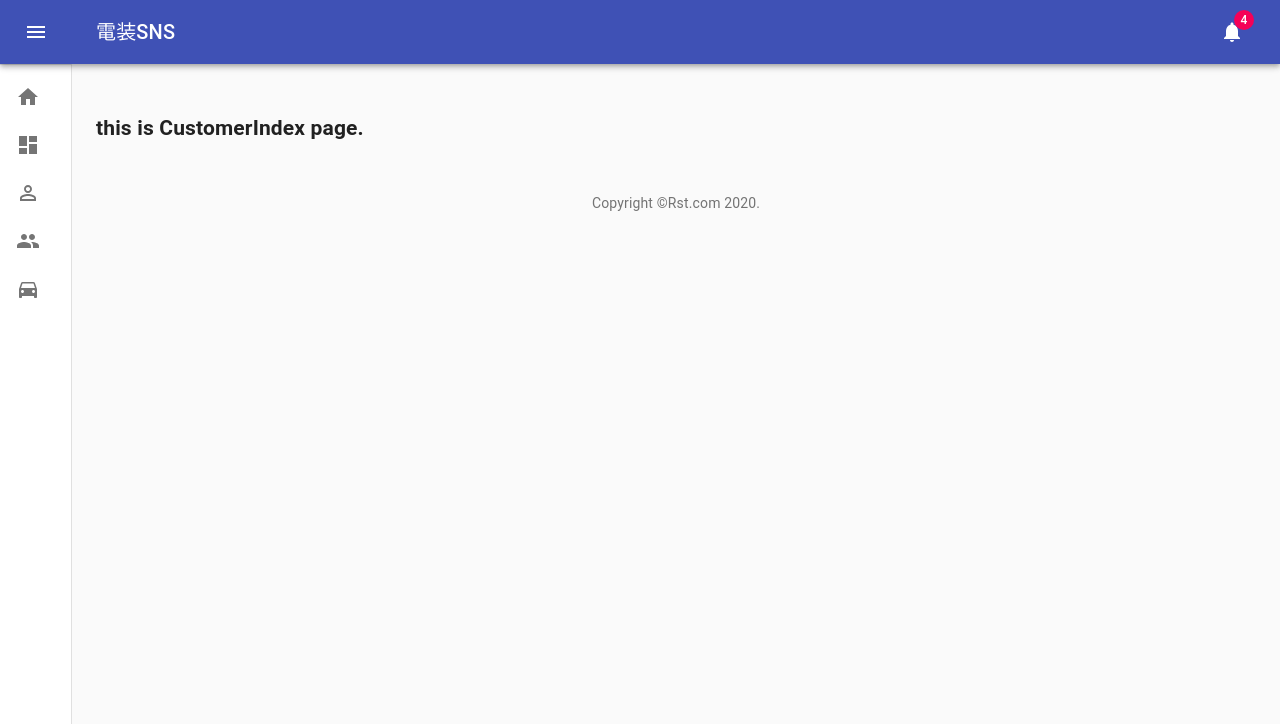
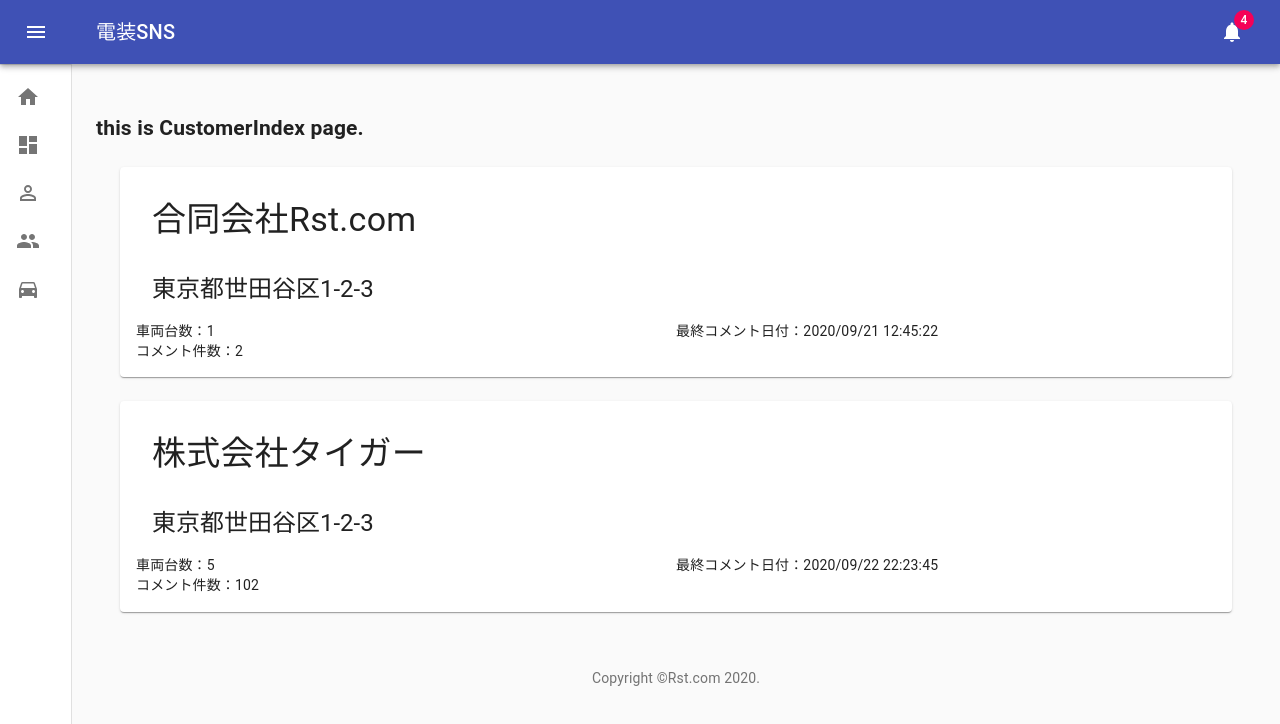
Before and after one commit to adaman3568/denso-app, a React (Create React App) app: page /customers in a window 1280 px wide. Shown: the top 724 px of the page. Built offline with nearby package versions, Linux system fonts and the light colour scheme.

Commit message:
取り合えず顧客ページの叩き作成

```diff
--- a/src/Components/Customer/CustomerIndex.tsx
+++ b/src/Components/Customer/CustomerIndex.tsx
@@ -1,5 +1,6 @@
 import React, {FC} from 'react';
-import {Card, Grid} from "@material-ui/core";
+import {Card, Grid, Typography} from "@material-ui/core";
+import {makeStyles} from "@material-ui/core/styles";
 
 type CustomerInfo = {
     id : number
@@ -11,13 +12,15 @@ type CustomerInfo = {
 }
 
 const CustomerInfoList : CustomerInfo[] = [
-    {id : 1,customerName : "合同会社Rst.com",CarCount : 1,CommentCount : 2,LastCommentDate : '2020/09/21',Address : "東京都世田谷区1-2-3"}
+    {id : 1,customerName : "合同会社Rst.com",CarCount : 1,CommentCount : 2,LastCommentDate : '2020/09/21 12:45:22' ,Address : "東京都世田谷区1-2-3"},
+    {id : 2,customerName : "株式会社タイガー",CarCount : 5,CommentCount : 102,LastCommentDate : '2020/09/22 22:23:45',Address : "東京都世田谷区1-2-3"}
 ]
 
 const CustomerIndex : FC = () => {
     return (
         <div>
             <h2>this is CustomerIndex page.</h2>
+            {CustomerInfoList.map(cu => <CustomerItem key={cu.id} Customer={cu}/> )}
         </div>
     );
 };
@@ -27,14 +30,44 @@ type Props = {
     Customer : CustomerInfo
 }
 
-
+const myStyle = makeStyles((theme) => ({
+    card : {
+        margin : theme.spacing(3),
+        padding : theme.spacing(2)
+    },
+    companyName : {
+        padding : theme.spacing(2)
+    },
+    companyAddress : {
+        padding : theme.spacing(2)
+    }
+}))
 
 
 const CustomerItem : FC<Props> = ({Customer}) => {
+
+    const classes = myStyle();
+
     return(
-        <Card>
+        <Card className={classes.card}>
             <Grid container>
-
+                <Grid sm={12}>
+                    <Typography variant={"h4"} className={classes.companyName}>
+                        {Customer.customerName}
+                    </Typography>
+                </Grid>
+                <Grid sm={12}>
+                    <Typography variant={"h5"} className={classes.companyAddress}>
+                        {Customer.Address}
+                    </Typography>
+                </Grid>
+                <Grid sm={6}>
+                    車両台数：{Customer.CarCount}<br/>
+                    コメント件数：{Customer.CommentCount}
+                </Grid>
+                <Grid sm={6}>
+                    最終コメント日付：{Customer.LastCommentDate}
+                </Grid>
             </Grid>
         </Card>
     )
```
